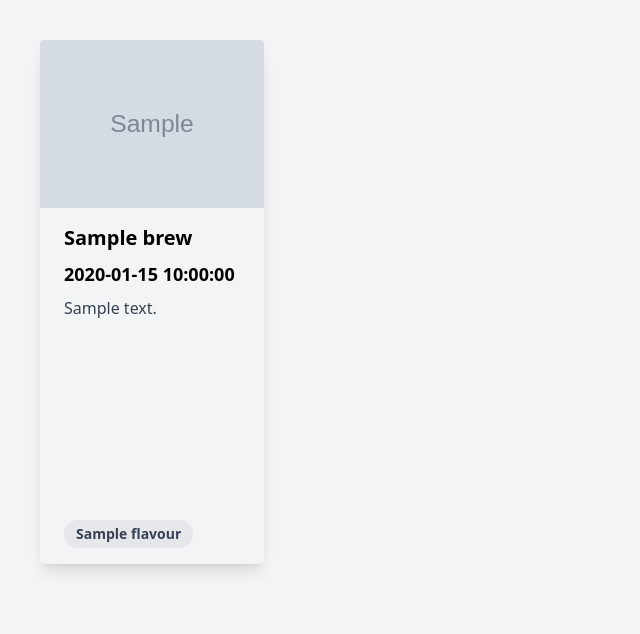
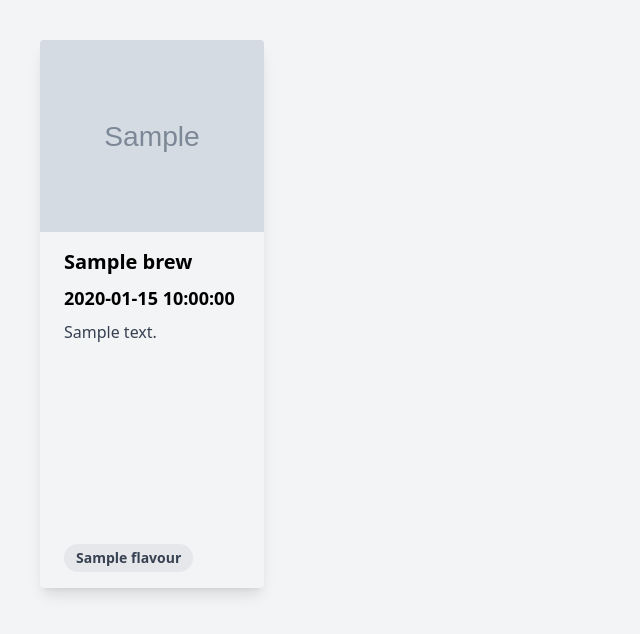
Before and after one commit to Code-Institute-Submissions/CI-milestone-5, a Flask app: page / in a window 1280 px wide. Shown: the part 72-706 px from the top of the page, without its empty margins (0-640 px from the left). Run offline with Flask 2, Linux system fonts and the light colour scheme; grey boxes marked "Sample" are stand-in pictures; a database or web service that is not in the repository returns one stand-in record (values such as "Sample title"); some libraries are stand-ins or nearby versions.

Commit message:
Fixed: Brews and Profile Image scaling

```diff
--- a/static/css/style.css
+++ b/static/css/style.css
@@ -472,6 +472,10 @@ Ensure the default browser behavior of the `hidden` attribute.
   position: static;
 }
 
+.relative {
+  position: relative;
+}
+
 .float-right {
   float: right;
 }
@@ -482,6 +486,10 @@ Ensure the default browser behavior of the `hidden` attribute.
 
 .m-4 {
   margin: 1rem;
+}
+
+.m-auto {
+  margin: auto;
 }
 
 .my-2 {
@@ -541,6 +549,10 @@ Ensure the default browser behavior of the `hidden` attribute.
   height: 12rem;
 }
 
+.h-\[100\%\] {
+  height: 100%;
+}
+
 .max-h-80 {
   max-height: 20rem;
 }
@@ -563,6 +575,10 @@ Ensure the default browser behavior of the `hidden` attribute.
 
 .max-w-sm {
   max-width: 24rem;
+}
+
+.max-w-full {
+  max-width: 100%;
 }
 
 .max-w-2xl {
@@ -623,6 +639,10 @@ Ensure the default browser behavior of the `hidden` attribute.
   text-overflow: ellipsis;
 }
 
+.break-words {
+  overflow-wrap: break-word;
+}
+
 .rounded {
   border-radius: 0.25rem;
 }
@@ -668,6 +688,16 @@ Ensure the default browser behavior of the `hidden` attribute.
 .object-cover {
   -o-object-fit: cover;
      object-fit: cover;
+}
+
+.object-fill {
+  -o-object-fit: fill;
+     object-fit: fill;
+}
+
+.object-center {
+  -o-object-position: center;
+     object-position: center;
 }
 
 .p-4 {
--- a/templates/brews.html
+++ b/templates/brews.html
@@ -6,17 +6,21 @@
     {% for brew in brews %}
         <a href="{{ url_for('brew', id=brew._id)}}">
             <div class="brew rounded overflow-hidden shadow-lg">
-                {% if brew.image_url%}
-                    <img class="w-full max-h-80 object-cover" src="{{ brew.image_url }}" alt="Coffee">
-                {% else %}
-                    <img class="w-full max-h-80 object-cover" src="{{ url_for('static', filename='images/coffee.jpg') }}" alt="Coffee">
-                {% endif %}
+                <div
+                    class="flex relative w-full h-48 bg-gray-200 overflow-hidden"
+                >
+                    {% if brew.image_url%}
+                        <img class="max-w-full h-[100%] m-auto object-fill object-center" src="{{ brew.image_url }}" alt="Coffee">
+                    {% else %}
+                        <img class="max-w-full h-[100%] m-auto object-fill object-center" src="{{ url_for('static', filename='images/coffee.jpg') }}" alt="Coffee">
+                    {% endif %}
+                </div>
                 <div class="px-6 py-4">
                     <div class="font-bold text-xl mb-2">
                             {{ brew.name }}
                     </div>
                     <div class="font-bold text-lg mb-2">{{ brew.created_by }}</div>
-                    <p class="text-gray-700 text-base h-48 overflow-y-clip text-ellipsis">
+                    <p class="text-gray-700 text-base h-48 overflow-y-clip text-ellipsis break-words">
                         {{ brew.description }}
                     </p>
                 </div>
```
Also changed, not shown: templates/profile.html (+9 -5 lines).
